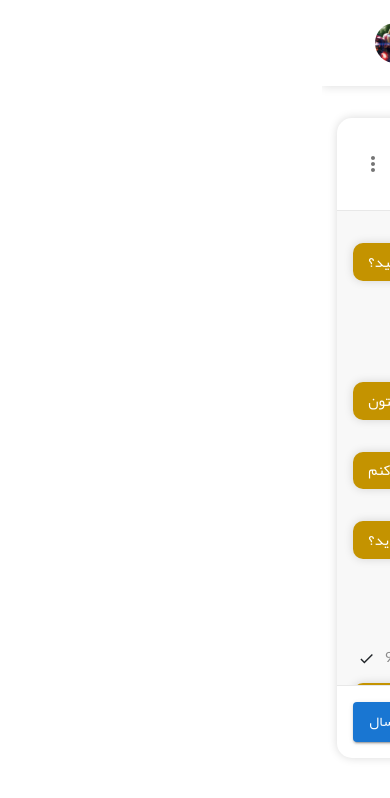
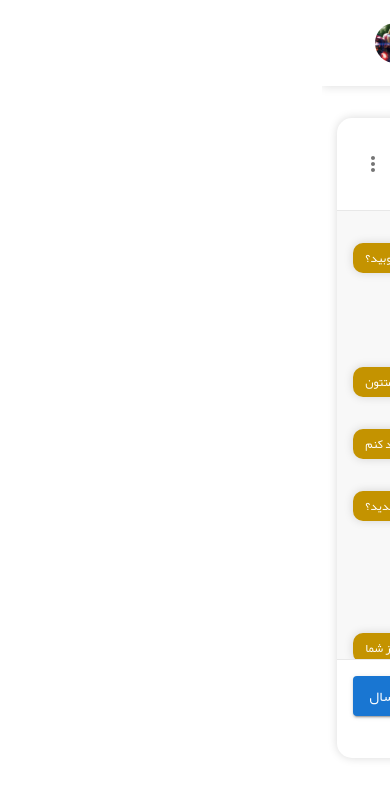
Before and after one commit to hoseinali3/React-Dashboard-Admin, a React (Create React App) app: page /React-Dashboard-Admin/messages in a window 390 px wide. Shown: the top 798 px of the page. Built offline with nearby package versions, Linux system fonts and the light colour scheme.

Commit message:
last update for new version

```diff
--- a/src/Pages/Chats/Chats.css
+++ b/src/Pages/Chats/Chats.css
@@ -224,6 +224,7 @@ background-color: var(--blue1);
 
 
     }
+
 }
 @media screen and (max-width:700px) {
     .chats-body-leftside{
@@ -240,7 +241,9 @@ background-color: var(--blue1);
     }
     .chats-body{
         width: 95%;
+
       }
+
 }
 @media screen and (max-width:605px) {
     .chats-body-leftside{
@@ -248,6 +251,10 @@ background-color: var(--blue1);
     }
     .chats-body-rightside{
         border-right: none;
+    }
+    .chatbox-body{
+        height: 70%;
+
     }
 
 }
@@ -257,3 +264,9 @@ background-color: var(--blue1);
       }
 
 }
+@media screen and (max-width:410px) {
+    .my-msg,
+.user-msg{
+    font-size: 12px;
+}
+}
--- a/src/Pages/NewUser/NewUser.css
+++ b/src/Pages/NewUser/NewUser.css
@@ -109,6 +109,15 @@ position: relative;
    }
 }
 
+@media screen and (max-width:1136px) {
+    .newUser-container{
+
+    position: relative;
+    transform: translateX(0%);
+width: 100%;
+
+    }
+}
 @media screen and (max-width:1133px) {
     .text-field{
         width: 94%;
@@ -139,8 +148,7 @@ position: relative;
         grid-column: 1/-1;
         padding: 1em;
         grid-template-columns: repeat(auto-fit,minmax(350px,max-content));
-        transform: translateX(0);
-width: 100%;
+
     }
     .newUser-save-container {
         gap: 0;
```
